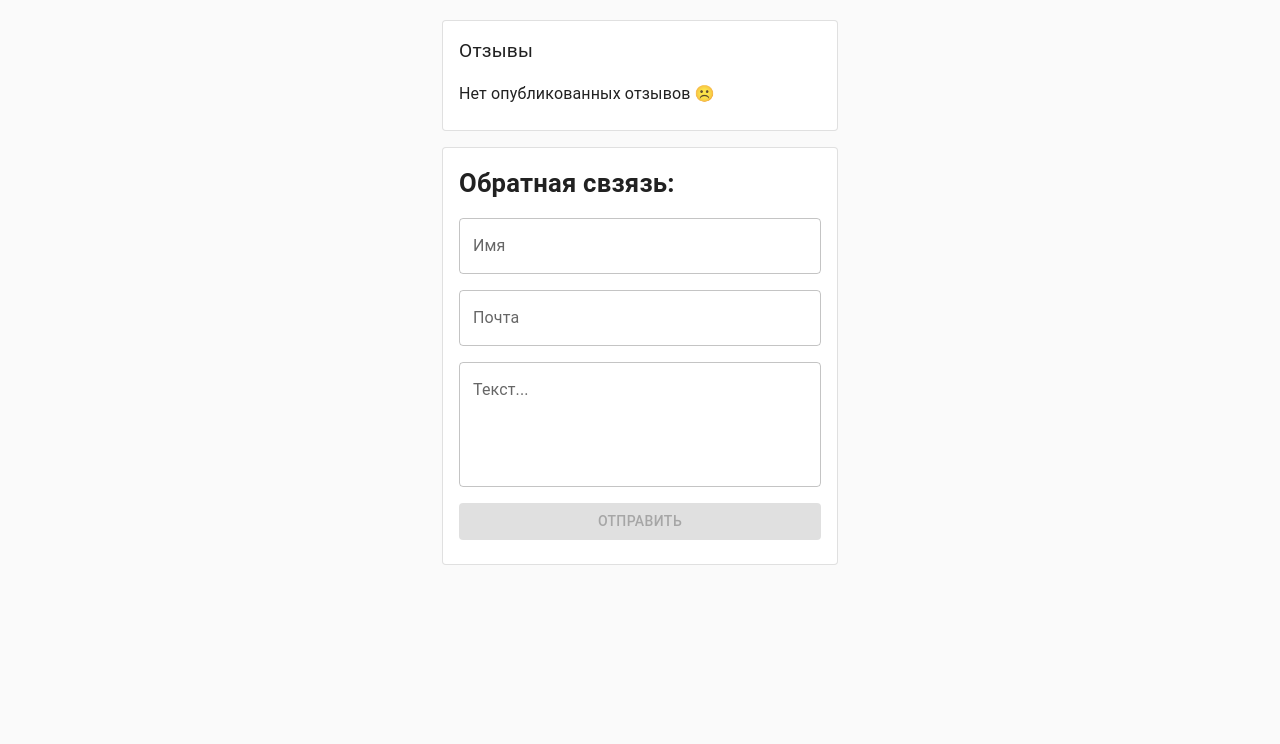
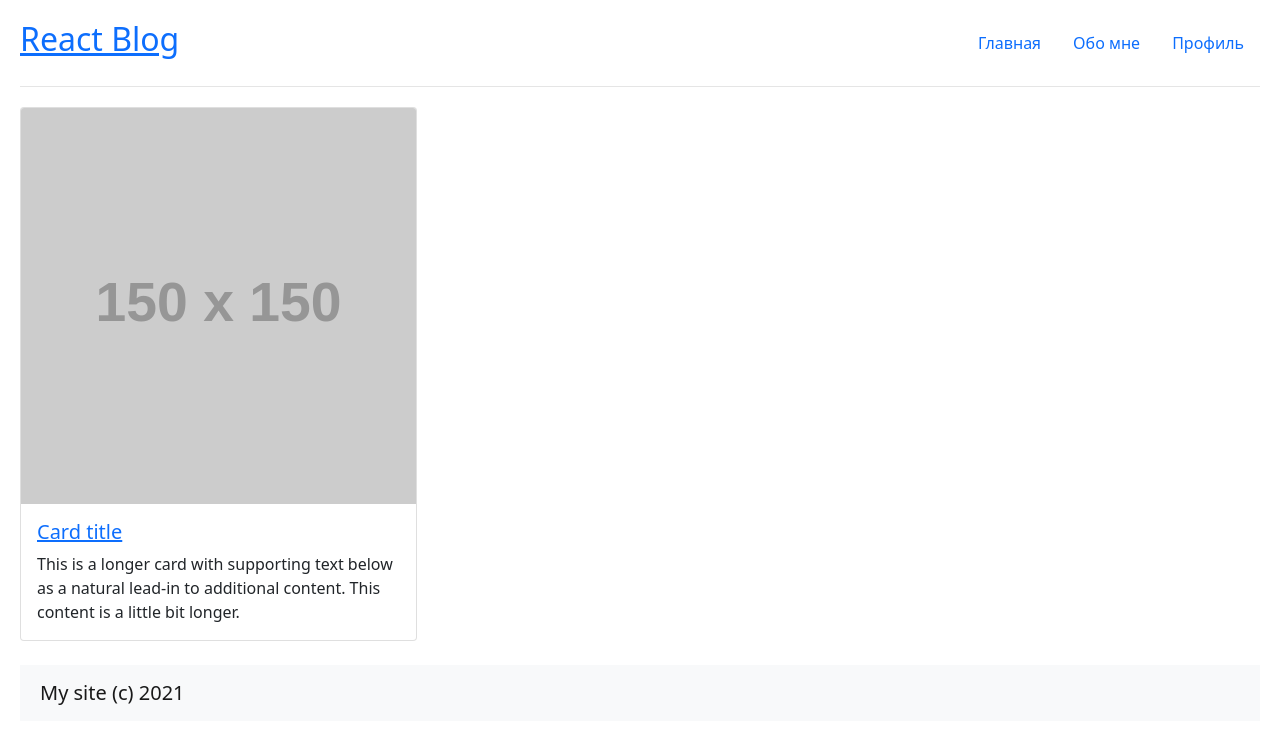
Before and after one commit to romanzemerov/react-tutorials, a React (Create React App) app: page / in a window 1280 px wide. Shown: the top 744 px of the page. Built offline with nearby package versions, Linux system fonts and the light colour scheme.

Commit message:
add render post with id from URL

```diff
--- a/package.json
+++ b/package.json
@@ -14,8 +14,10 @@
     "@types/node": "^16.11.19",
     "@types/react": "^17.0.38",
     "@types/react-dom": "^17.0.11",
+    "bootstrap": "^5.1.3",
     "prettier": "^2.5.1",
     "react": "^17.0.2",
+    "react-bootstrap": "^2.1.2",
     "react-dom": "^17.0.2",
     "react-scripts": "5.0.0",
     "typescript": "^4.5.4",
--- a/src/index.css
+++ b/src/index.css
@@ -1,15 +1,17 @@
 body {
   margin: 0;
-  padding: 20px;
-  font-family: -apple-system, BlinkMacSystemFont, 'Segoe UI', 'Roboto', 'Oxygen',
-    'Ubuntu', 'Cantarell', 'Fira Sans', 'Droid Sans', 'Helvetica Neue',
-    sans-serif;
+  font-family: -apple-system, BlinkMacSystemFont, "Segoe UI", "Roboto", "Oxygen", "Ubuntu",
+  "Cantarell", "Fira Sans", "Droid Sans", "Helvetica Neue", sans-serif;
   -webkit-font-smoothing: antialiased;
   -moz-osx-font-smoothing: grayscale;
-  background: #fafafa;
+  padding: 20px;
 }
 
-code {
-  font-family: source-code-pro, Menlo, Monaco, Consolas, 'Courier New',
-    monospace;
+header {
+  display: flex;
+  align-items: center;
+  justify-content: space-between;
+  padding-bottom: 20px;
+  margin-bottom: 20px;
+  border-bottom: 1px solid rgba(0, 0, 0, 0.1);
 }
--- a/src/index.tsx
+++ b/src/index.tsx
@@ -1,7 +1,8 @@
 import React from 'react';
 import ReactDOM from 'react-dom';
 import './index.css';
-import App from './tutorial-5.1/App';
+import App from './tutorial-6/App';
+import 'bootstrap/dist/css/bootstrap.min.css';
 
 ReactDOM.render(
   <React.StrictMode>
--- /dev/null
+++ b/src/tutorial-6/App.jsx
@@ -0,0 +1,81 @@
+import { Nav, Navbar, Row, Col, Card } from 'react-bootstrap';
+
+export default function App() {
+  const { pathname } = window.location;
+  const paths = pathname.split('/');
+
+  return (
+    <div className="App">
+      <header>
+        <h2>
+          <a href="/">React Blog</a>
+        </h2>
+        <Nav variant="pills" defaultActiveKey="/">
+          <Nav.Item>
+            <Nav.Link eventKey="/home" to="/">
+              Главная
+            </Nav.Link>
+          </Nav.Item>
+          <Nav.Item>
+            <Nav.Link eventKey="/home" to="/about">
+              Обо мне
+            </Nav.Link>
+          </Nav.Item>
+          <Nav.Item>
+            <Nav.Link eventKey="/home" to="/profile">
+              Профиль
+            </Nav.Link>
+          </Nav.Item>
+        </Nav>
+      </header>
+      {pathname === '/' && (
+        <Row xs={1} md={3} className="g-4">
+          <Col>
+            <Card>
+              <Card.Img
+                variant="top"
+                src="https://via.placeholder.com/150x150"
+              />
+              <Card.Body>
+                <Card.Title>
+                  <a href="/post/1">Card title</a>
+                </Card.Title>
+                <Card.Text>
+                  This is a longer card with supporting text below as a natural
+                  lead-in to additional content. This content is a little bit
+                  longer.
+                </Card.Text>
+              </Card.Body>
+            </Card>
+          </Col>
+        </Row>
+      )}
+
+      {pathname === '/about' && (
+        <Card>
+          <Card.Body>Это мой личный сайт!</Card.Body>
+        </Card>
+      )}
+
+      {paths[1] === 'post' && paths[2] && (
+        <div>
+          <h1>Статья №{paths[2]}</h1>
+          <p>
+            Lorem ipsum dolor sit amet consectetur adipisicing elit. Molestiae
+            distinctio fuga animi aliquam sit id veritatis, doloribus ducimus
+            quas, dignissimos non minima quia amet possimus? Impedit nemo
+            ducimus fuga rem!
+          </p>
+          <a href="/">
+            <button>Назад</button>
+          </a>
+        </div>
+      )}
+
+      <br />
+      <Navbar bg="light" style={{ paddingLeft: 20 }}>
+        <Navbar.Brand href="#home">My site (c) 2021</Navbar.Brand>
+      </Navbar>
+    </div>
+  );
+}
```
Also changed, not shown: 1 other file (tests, documents, lock files or other folders).
